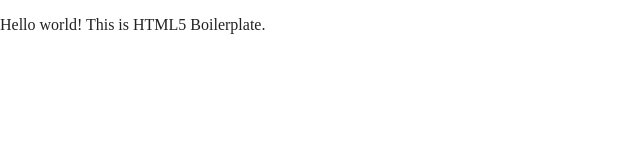
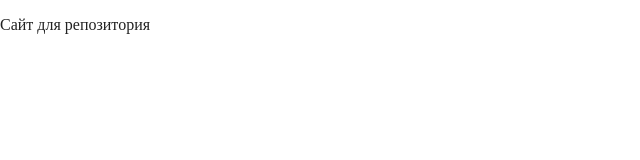
Before and after one commit to rodnovspb/git, a website built with Parcel: page index.html in a window 1280 px wide. Shown: the whole page, without its empty margins (0-640 px from the left). Built offline with nearby package versions, Linux system fonts and the light colour scheme.

Commit message:
second comment

```diff
--- a/index.html
+++ b/index.html
@@ -25,7 +25,7 @@
 <body>
 
   <!-- Add your site or application content here -->
-  <p>Hello world! This is HTML5 Boilerplate.</p>
+  <p>Сайт для репозитория</p>
   <script src="js/vendor/modernizr-3.11.2.min.js"></script>
   <script src="js/plugins.js"></script>
   <script src="js/main.js"></script>
```
